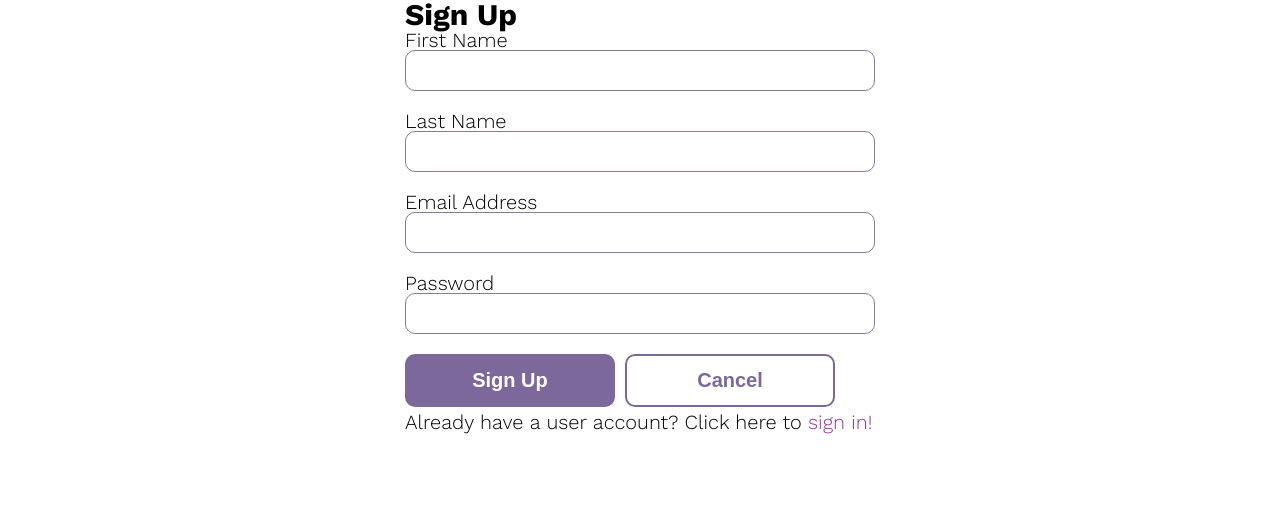
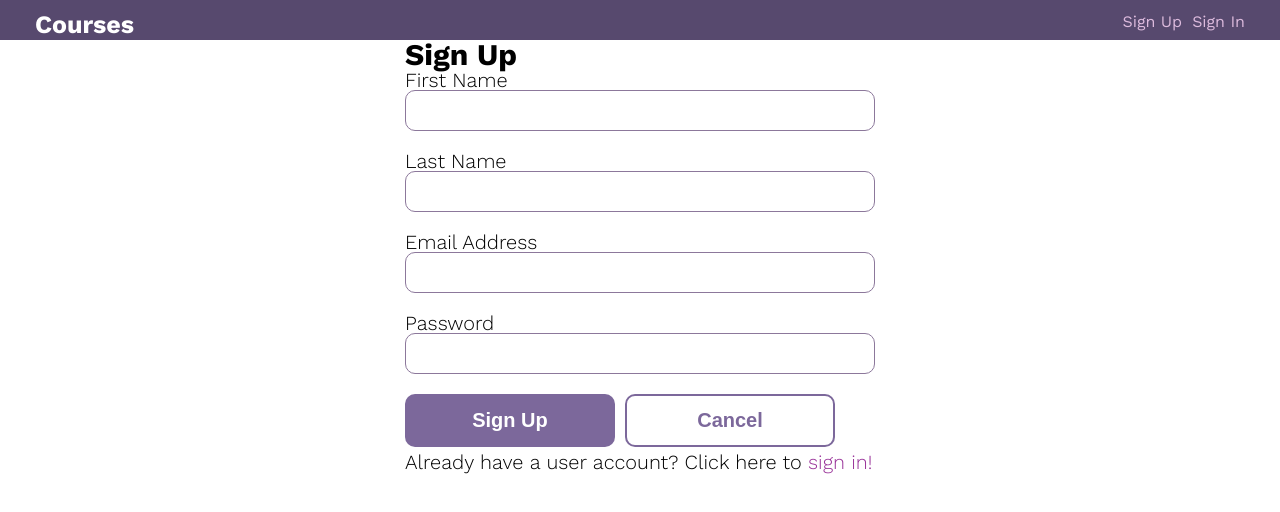
Before and after one commit to alexhippo/full-stack-app-with-react-rest-api, a React (Create React App) app in the folder client/: page /signup in a window 1280 px wide. Shown: the top 512 px of the page. Built offline with nearby package versions, Linux system fonts and the light colour scheme.

Commit message:
Create Header component

```diff
--- a/client/src/App.js
+++ b/client/src/App.js
@@ -1,6 +1,7 @@
 import React from 'react';
 import { Route, Routes } from 'react-router-dom';
 
+import Header from './Components/Header';
 import Courses from './Components/Courses';
 import CourseDetail from './Components/CourseDetail';
 import UpdateCourse from './Components/UpdateCourse';
@@ -11,6 +12,7 @@ import CreateCourse from './Components/CreateCourse';
 function App() {
   return (
     <div id="root">
+      <Header />
       <main>
         <Routes>
           <Route path="/" element={<Courses />} />
--- a/client/src/Components/Header.js
+++ b/client/src/Components/Header.js
@@ -0,0 +1,28 @@
+import React from 'react';
+import { Link } from 'react-router-dom';
+
+const Header = (props) => {
+  const authUser = props.authUser;
+  return (
+    <header>
+      <div className="wrap header--flex">
+        <h1 className="header--logo"><Link to='/'>Courses</Link></h1>
+        <nav>
+          {authUser ?
+            <ul className="header--signedin">
+              <li>Welcome, {authUser.firstName} {authUser.lastName}</li>
+              <li><Link to='/signout'>Sign Out</Link></li>
+            </ul>
+            :
+            <ul className="header--signedout">
+              <li><Link to='/signup'>Sign Up</Link></li>
+              <li><Link to='/signin'>Sign In</Link></li>
+            </ul>
+          }
+        </nav>
+      </div>
+    </header>
+  )
+}
+
+export default Header;
--- a/client/src/Components/UserSignUp.js
+++ b/client/src/Components/UserSignUp.js
@@ -46,7 +46,7 @@ const UserSignUp = () => {
       <form>
         <label htmlFor="firstName">First Name</label>
         <input id="firstName" name="firstName" type="text" value={firstName} onChange={onChange} />
-        <label for="lastName">Last Name</label>
+        <label htmlFor="lastName">Last Name</label>
         <input id="lastName" name="lastName" type="text" value={lastName} onChange={onChange} />
         <label htmlFor="emailAddress">Email Address</label>
         <input id="emailAddress" name="emailAddress" type="email" value={emailAddress} onChange={onChange} />
```
